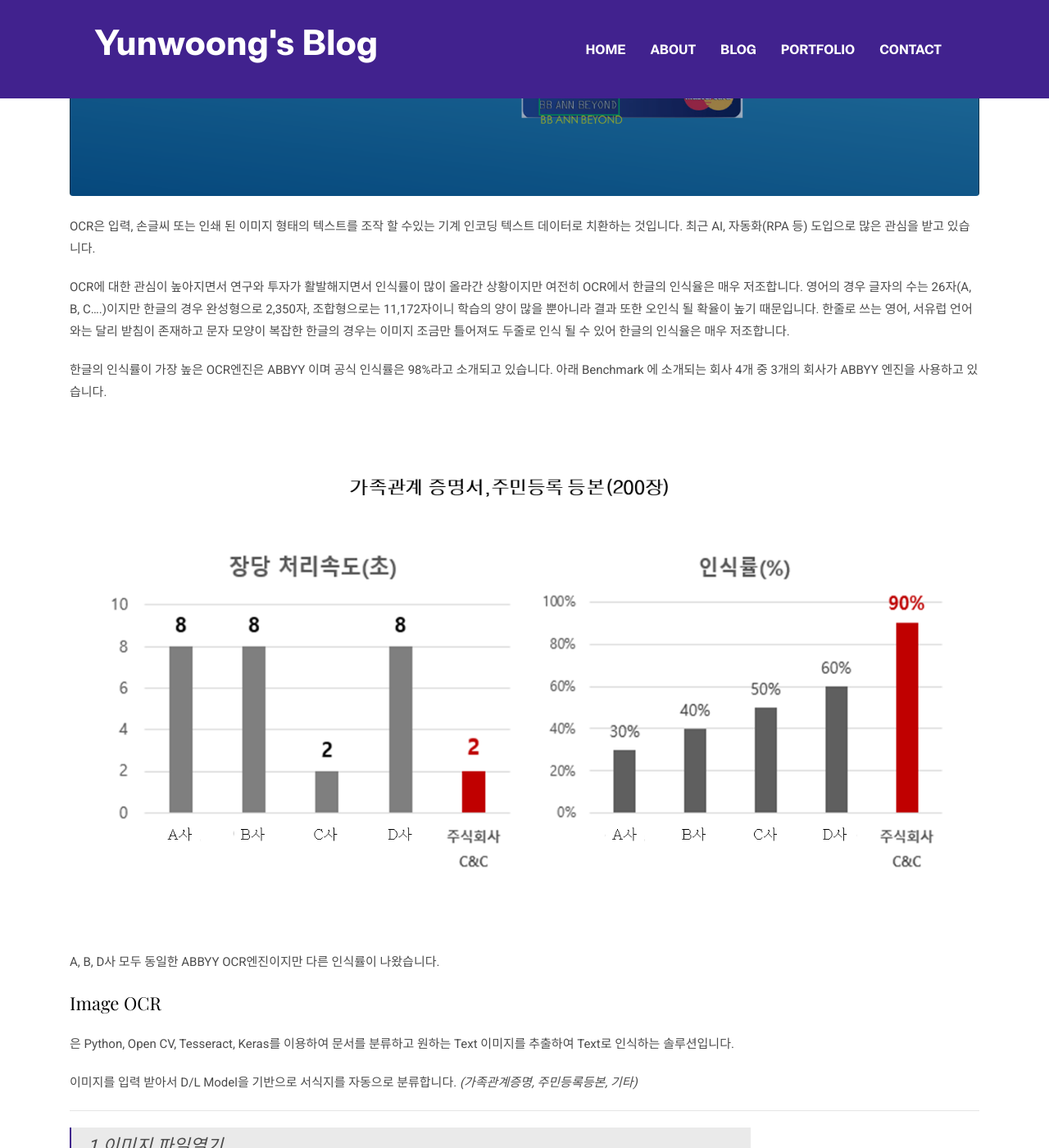
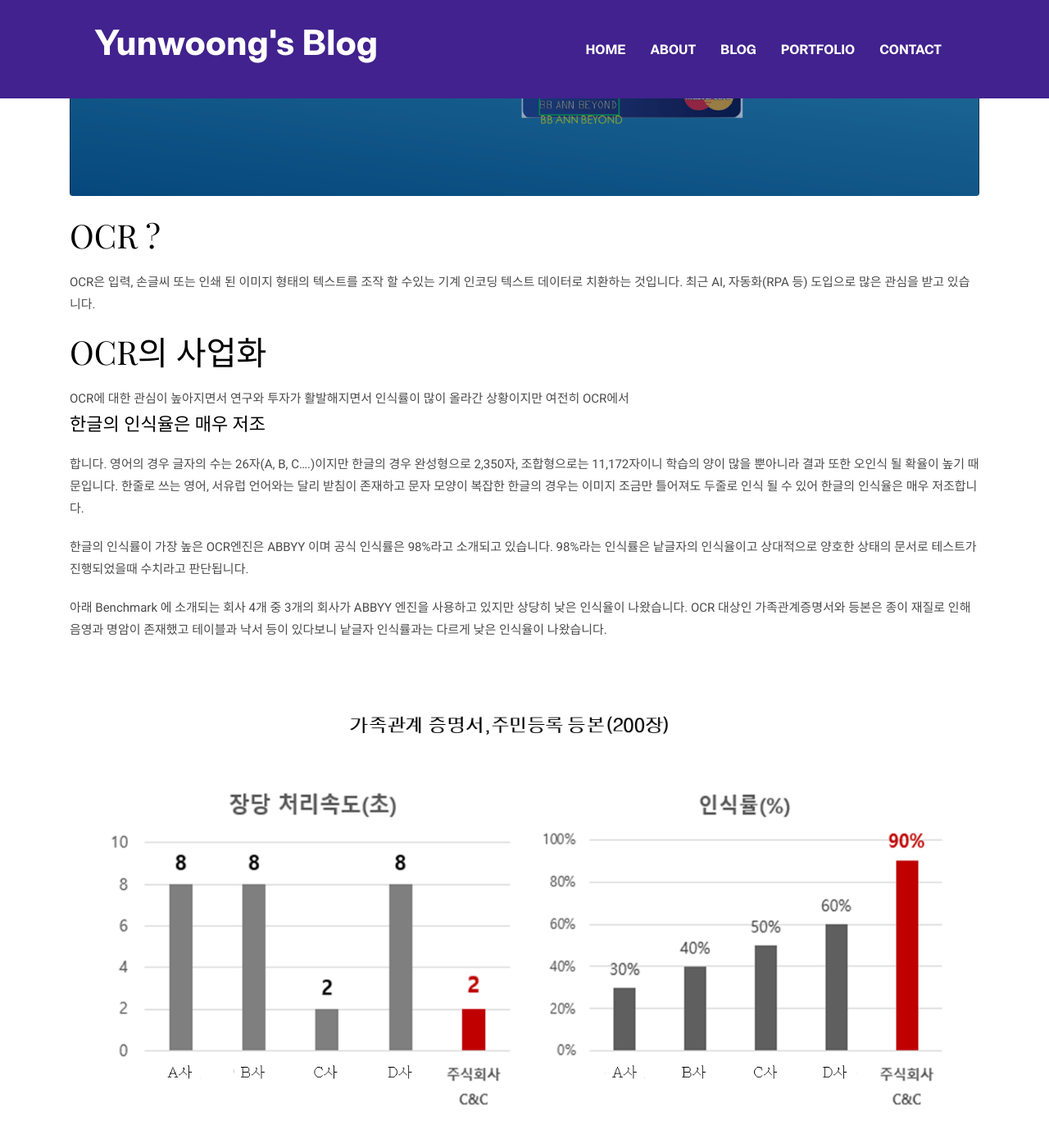
Before and after one commit to yunwoong7/yunwoong7.github.io, a Jekyll site: the page built from _posts/2019-05-31-image_ocr.markdown, in a window 1280 px wide and 1400 px high, scrolled down 1108 px. Shown: the whole window at 82% size. Built offline with Jekyll 4.4.1, drawn with Linux system fonts in a browser that asks for light colours; some of the changed text lies outside the part shown.

Commit message:
post ocr4

```diff
--- a/_posts/2019-05-31-image_ocr.markdown
+++ b/_posts/2019-05-31-image_ocr.markdown
@@ -8,23 +8,25 @@ tags:   ["OCR", "OPTICAL CHARACTER RECOGNITION", "DEEPLEARNING"]
 typora-root-url: ..
 ---
 
+### OCR ?
+
 OCR은 입력, 손글씨 또는 인쇄 된 이미지 형태의 텍스트를 조작 할 수있는 기계 인코딩 텍스트 데이터로 치환하는 것입니다. 최근 AI, 자동화(RPA 등) 도입으로 많은 관심을 받고 있습니다.
-
-OCR에 대한 관심이 높아지면서 연구와 투자가 활발해지면서 인식률이 많이 올라간 상황이지만 여전히 OCR에서 한글의 인식율은 매우 저조합니다. 영어의 경우 글자의 수는 26자(A, B, C....)이지만 한글의 경우 완성형으로 2,350자, 조합형으로는 11,172자이니 학습의 양이 많을 뿐아니라 결과 또한 오인식 될 확율이 높기 때문입니다. 한줄로 쓰는 영어, 서유럽 언어와는 달리 받침이 존재하고 문자 모양이 복잡한 한글의 경우는 이미지 조금만 틀어져도 두줄로 인식 될 수 있어 한글의 인식율은 매우 저조합니다.
 
 
 
-한글의 인식률이 가장 높은 OCR엔진은 ABBYY 이며 공식 인식률은 98%라고 소개되고 있습니다. 아래 Benchmark 에 소개되는 회사 4개 중 3개의 회사가 ABBYY 엔진을 사용하고 있습니다.
+### OCR의 사업화
 
+OCR에 대한 관심이 높아지면서 연구와 투자가 활발해지면서 인식률이 많이 올라간 상황이지만 여전히 OCR에서 **한글의 인식율은 매우 저조**합니다. 영어의 경우 글자의 수는 26자(A, B, C....)이지만 한글의 경우 완성형으로 2,350자, 조합형으로는 11,172자이니 학습의 양이 많을 뿐아니라 결과 또한 오인식 될 확율이 높기 때문입니다. 한줄로 쓰는 영어, 서유럽 언어와는 달리 받침이 존재하고 문자 모양이 복잡한 한글의 경우는 이미지 조금만 틀어져도 두줄로 인식 될 수 있어 한글의 인식율은 매우 저조합니다.
 
+한글의 인식률이 가장 높은 OCR엔진은 ABBYY 이며 공식 인식률은 98%라고 소개되고 있습니다. 98%라는 인식률은 낱글자의 인식율이고 상대적으로 양호한 상태의 문서로 테스트가 진행되었을때 수치라고 판단됩니다.
+
+아래 Benchmark 에 소개되는 회사 4개 중 3개의 회사가 ABBYY 엔진을 사용하고 있지만 상당히 낮은 인식율이 나왔습니다. OCR 대상인 가족관계증명서와 등본은 종이 재질로 인해 음영과 명암이 존재했고 테이블과 낙서 등이 있다보니 낱글자 인식률과는 다르게 낮은 인식율이 나왔습니다.
 
 <div class="img_row">
   <img class="col one" src="/assets/images/portfolio/ocr/benchmark.png"/>
 </div>
 
-
-
-A, B, D사 모두 동일한 ABBYY OCR엔진이지만 다른 인식률이 나왔습니다.
+C사는 자체 개발한 Deep Learning 모델로 OCR을 수행했고 A, B, D사 모두 동일한 ABBYY OCR엔진이지만 다른 인식률이 나왔습니다.
 
 **Image OCR**은 Python, Open CV, Tesseract, Keras를 이용하여 문서를 분류하고 원하는 Text 이미지를 추출하여 Text로 인식하는 솔루션입니다.
 
```
